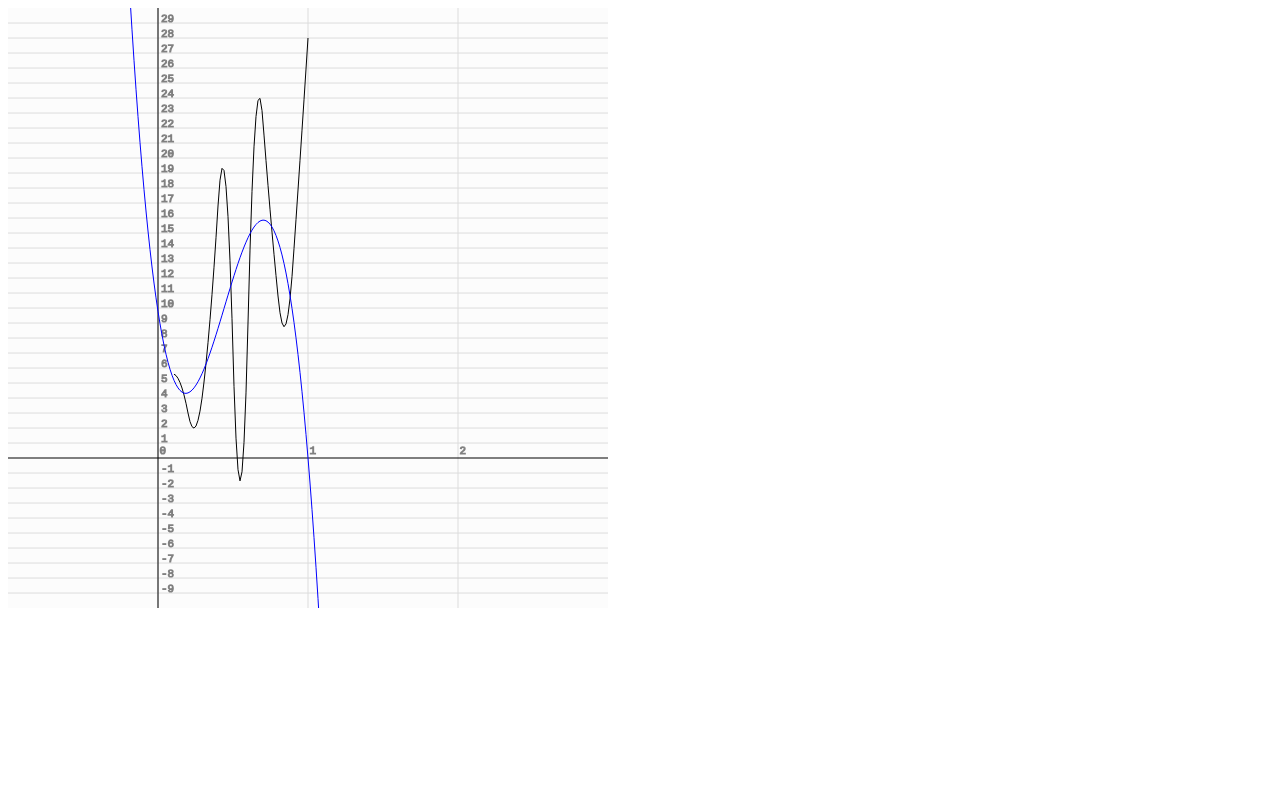
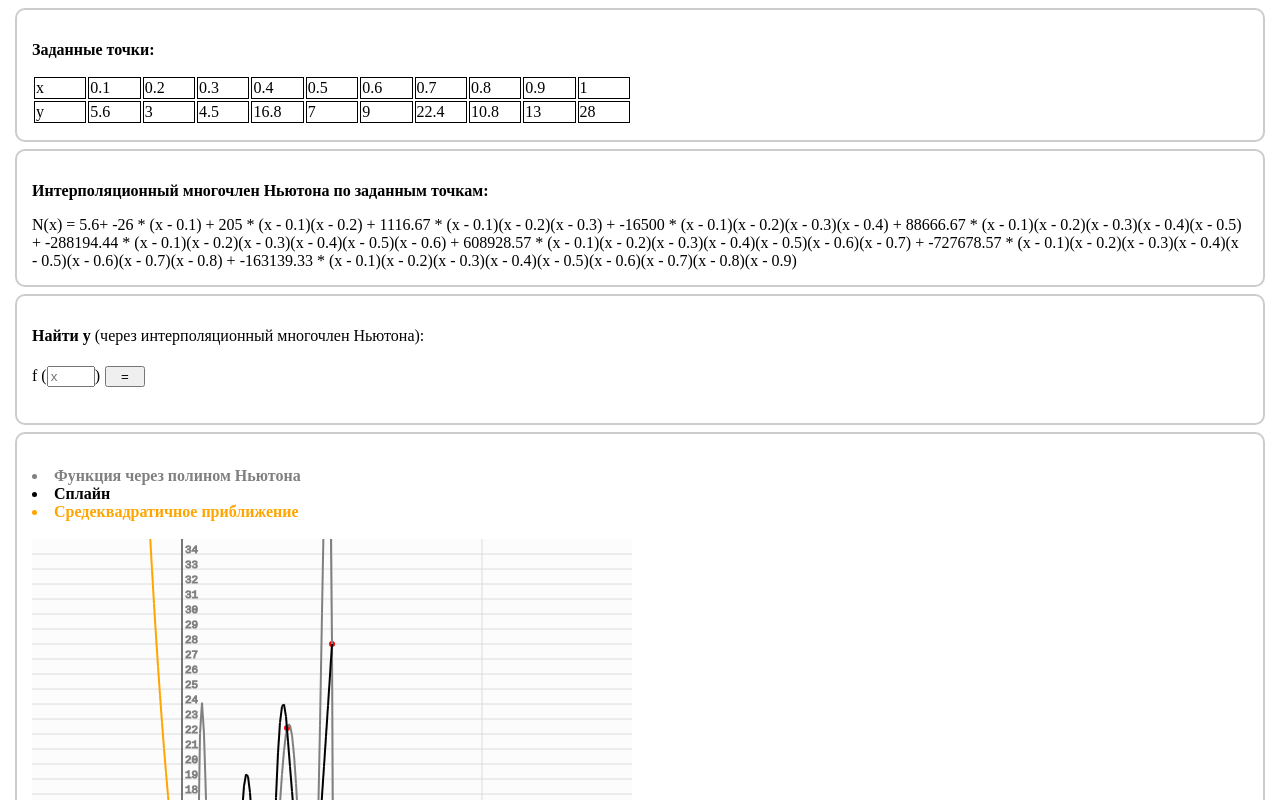
Before and after one commit to KatyaMamontova/Lab-2, a plain HTML site: page index.html in a window 1280 px wide. Shown: the top 800 px of the page. Drawn offline with Linux system fonts and the light colour scheme.

Commit message:
все работает

```diff
--- a/index.html
+++ b/index.html
@@ -1,5 +1,6 @@
 <!DOCTYPE html>
 <html>
+
 <head>
     <meta charset='utf-8'>
     <title>Page Title</title>
@@ -12,8 +13,68 @@
     <script src='js/interpolation/methods/BestRmsFitFunction.js'></script>
     <script src='js/graph/Graph.js'></script>
     <script src='js/main.js'></script>
+    <style>
+        div {
+            border-style: solid;
+            border-width: 2px;
+            border-radius: 10px;
+            border-color: rgb(204, 204, 204);
+            padding: 15px;
+            margin: 7px;
+        }
+
+        button {
+            width: 40px;
+            margin: 5px;
+        }
+
+        input {
+            width: 40px;
+        }
+
+        table {
+            width: 600px;
+            table-layout: fixed;
+        }
+    </style>
 </head>
+
 <body>
+    <div id='pointsOutput'>
+        <p><b>Заданные точки:</b></p>
+        <table>
+            <tr id='coordX'>
+                <td>x</td>
+            </tr>
+            <tr id='coordY'>
+                <td>y
+            </tr>
+            </tr>
+        </table>
+    </div>
+    <div id='newtonPolyOutput'>
+        <p><b>Интерполяционный многочлен Ньютона по заданным точкам:</b></p>
+    </div>
+    <div>
+        <p><b>Найти у </b>(через интерполяционный многочлен Ньютона):</p>
+        <p>f (<input placeholder="x" id="xInput">)<button id="getY">=</button>
+            <y id="yOutput"></y>
+        </p>
+    </div>
+    <div id='graphOutput'>
+        <br>
+        <list>
+            <font color="grey">
+                <li><b>Функция через полином Ньютона</b></li>
+            </font>
+            <li><b>Сплайн</b></li>
+            <font color="orange">
+                <li><b>Средеквадратичное приближение</b></li>
+            </font>
+        </list>
+        <br>
+        <canvas></canvas>
+    </div>
+</body>
 
-</body>
 </html>
--- a/js/graph/Graph.js
+++ b/js/graph/Graph.js
@@ -8,11 +8,15 @@ class Graph {
             HEIGHT: 10
         }
 
-        this.canvas = document.createElement('canvas');
-        document.querySelector('body').appendChild(this.canvas);
+        if (document.querySelector('canvas')) {
+            this.canvas = document.querySelector('canvas');
+        } else {
+            this.canvas = document.createElement('canvas');
+            document.querySelector('body').appendChild(this.canvas)
+        };
 
-        this.canvas.width = width? width : 600;
-        this.canvas.height = height? height : 600;
+        this.canvas.width = width;
+        this.canvas.height = height;
         this.context = this.canvas.getContext('2d');
     }
 
@@ -24,6 +28,16 @@ class Graph {
         this.context.fillRect(0, 0, this.canvas.width, this.canvas.height);
     }
 
+    point(x, y, color = '#f00', size = 2) {
+        this.context.beginPath();
+        this.context.strokeStyle = color;
+        this.context.fillStyle = color;
+        this.context.lineWidth = 2;
+        this.context.arc(this.xs(x), this.ys(y), size, 0, 2 * Math.PI);
+        this.context.stroke();
+        this.context.fill();
+    }
+
     line(x1, y1, x2, y2, color) {
         this.context.beginPath();
         this.context.strokeStyle = color;
@@ -32,8 +46,8 @@ class Graph {
         this.context.stroke();
     }
 
-    text(x, y, text) {
-        this.context.strokeStyle = 'grey';
+    text(x, y, text, color = 'grey') {
+        this.context.strokeStyle = color;
         this.context.font = '11px Courier';
         this.context.strokeText(text, this.xs(x), this.ys(y));
     }
--- a/js/interpolation/methods/NewtonPolynom.js
+++ b/js/interpolation/methods/NewtonPolynom.js
@@ -5,6 +5,8 @@ class NewtonPolynom extends Method {
     constructor(points) {
         super(points);
     }
+
+    round = x => Math.round(x * 100) / 100;
 
     defineDividedDifferences() {
 
@@ -34,4 +36,15 @@ class NewtonPolynom extends Method {
         }
         return y;
     }
+
+    polynomInStr() {
+        let divDiffMatrix = this.defineDividedDifferences(this.points)
+        let xPolies = `(x - ${this.vectX[0]})`;
+        let str = `N(x) = ${this.round(this.vectY[0])}`;
+        for (let i = 1; i < this.n; i++) {
+            str += `+ ${this.round(divDiffMatrix[0][i])} * ${xPolies} `
+            xPolies += `(x - ${this.vectX[i]})`
+        }
+        return str;
+    }
 }
--- a/js/interpolation/methods/ParabolicSpline.js
+++ b/js/interpolation/methods/ParabolicSpline.js
@@ -1,13 +1,9 @@
 class ParabolicSpline extends Method {
     constructor(points) {
         super(points);
-        //console.log('ParabolicSpline ', points)
-        console.log('ParabolicSpline, this.vectX ', this.vectX)
     }
 
     defineParabolicSpline(x) {
-        console.log('this ', this)
-        console.log('defineParabolicSpline ', this.vectX)
         let vectX = this.vectX;
         let vectY = this.vectY;
         let a, b, c;
@@ -16,14 +12,10 @@ class ParabolicSpline extends Method {
         c = [];
         b[0] = 0;
 
-        //TODO а нельзя эти циклы объединить?
         for (let i = 0; i < this.n - 1; i++) {
             c[i] = this.vectY[i];
             b[i + 1] = 2 * (vectY[i + 1] - vectY[i]) / (vectX[i + 1] - vectX[i]) - b[i];
             a[i] = (b[i + 1] - b[i]) / (2 * (vectX[i + 1] - vectX[i]));
-        }
-
-        for (let i = 0; i < this.n - 1; i++) {
             if (x > vectX[i] && x < vectX[i + 1]) {
                 return a[i] * Math.pow((x - vectX[i]), 2) + b[i] * (x - vectX[i]) + c[i];
             }
--- a/js/main.js
+++ b/js/main.js
@@ -50,25 +50,45 @@ window.onload = () => {
 
     const WINDOW = {
         LEFT: -1,
-        BOTTOM: -10,
+        BOTTOM: -5,
         WIDTH: 4,
         HEIGHT: 40
     }
 
     const parabolicSpline = new ParabolicSpline(points);
     const newtonPoly = new NewtonPolynom(points);
-    //const rmsFitFunc = new BestRmsFitFunction(points, (x, i) => Math.pow(x, i), 3)
     const rmsFitFunc = new BestRmsFitFunction(points);
     const graph = new Graph(WINDOW);
 
     graph.clear();
     graph.printOXY();
+    points.forEach(point => graph.point(point.x, point.y))
+
+    const defineYbyNewtonPoly = newtonPoly.defineYbyNewtonPoly.bind(newtonPoly);
+    graph.printFunction(defineYbyNewtonPoly, 'grey');
 
     const defineParabolicSpline = parabolicSpline.defineParabolicSpline.bind(parabolicSpline);
     graph.printFunction(defineParabolicSpline);
 
     const defineBestRmsFitFunc = rmsFitFunc.defineBestRmsFitFunc.bind(rmsFitFunc);
-    graph.printFunction(defineBestRmsFitFunc, 'blue');
+    graph.printFunction(defineBestRmsFitFunc, 'orange');
 
-    //console.log(newtonPoly.defineYbyNewtonPoly(0.3))
+    //вывести в окне документа точки и многочлен Ньютона:
+
+    const table = document.querySelector('table');
+    let strX = points.reduce((str, point) => str + `<td>${point.x}</td>`, '')
+    let strY = points.reduce((str, point) => str + `<td>${Math.round(point.y * 100) / 100}</td>`, '')
+    document.getElementById('pointsOutput').appendChild(table);
+    document.getElementById('coordX').innerHTML += strX
+    document.getElementById('coordY').innerHTML += strY
+    document.querySelectorAll('td').forEach(elem => {
+        elem.style.border = '1px solid'
+    })
+
+    document.getElementById('newtonPolyOutput').innerHTML += newtonPoly.polynomInStr();
+
+    document.getElementById('getY').addEventListener('click', () => {
+        let x = document.getElementById('xInput').value - 0;
+        document.getElementById('yOutput').innerHTML = newtonPoly.defineYbyNewtonPoly(x);
+    })
 }
--- a/js/solvingEquations/SquareRootMethod.js
+++ b/js/solvingEquations/SquareRootMethod.js
@@ -80,12 +80,4 @@ class SquareRootMethod {
             result
         };
     }
-
-    output(A, b) {
-        console.log('Метод квадратного корня');
-        console.log('___A___\n', A);
-        console.log('___b___\n', b);
-
-        console.log('___x___\n', this.solveTheEquation(A, b));
-    }
 }
```
Also changed, not shown: js/interpolation/methods/BestRmsFitFunction.js (+0 -8 lines). Lines whose indentation alone changed are shown as unchanged.
